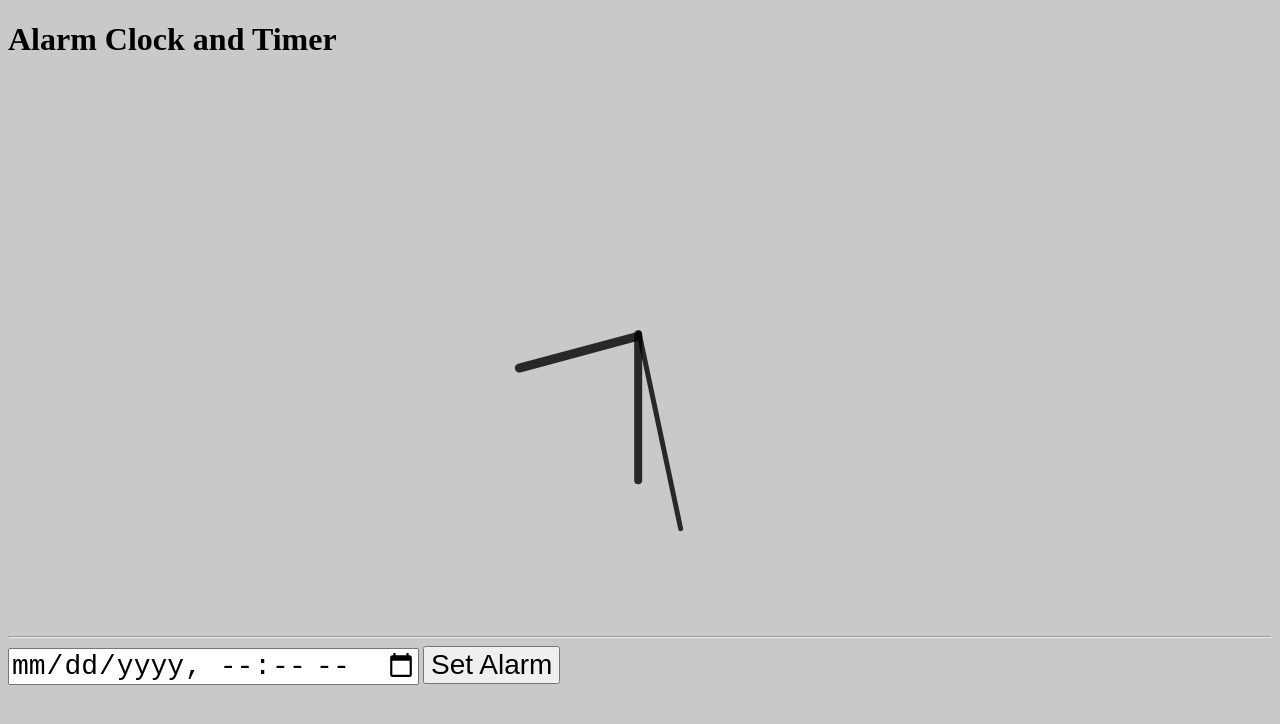
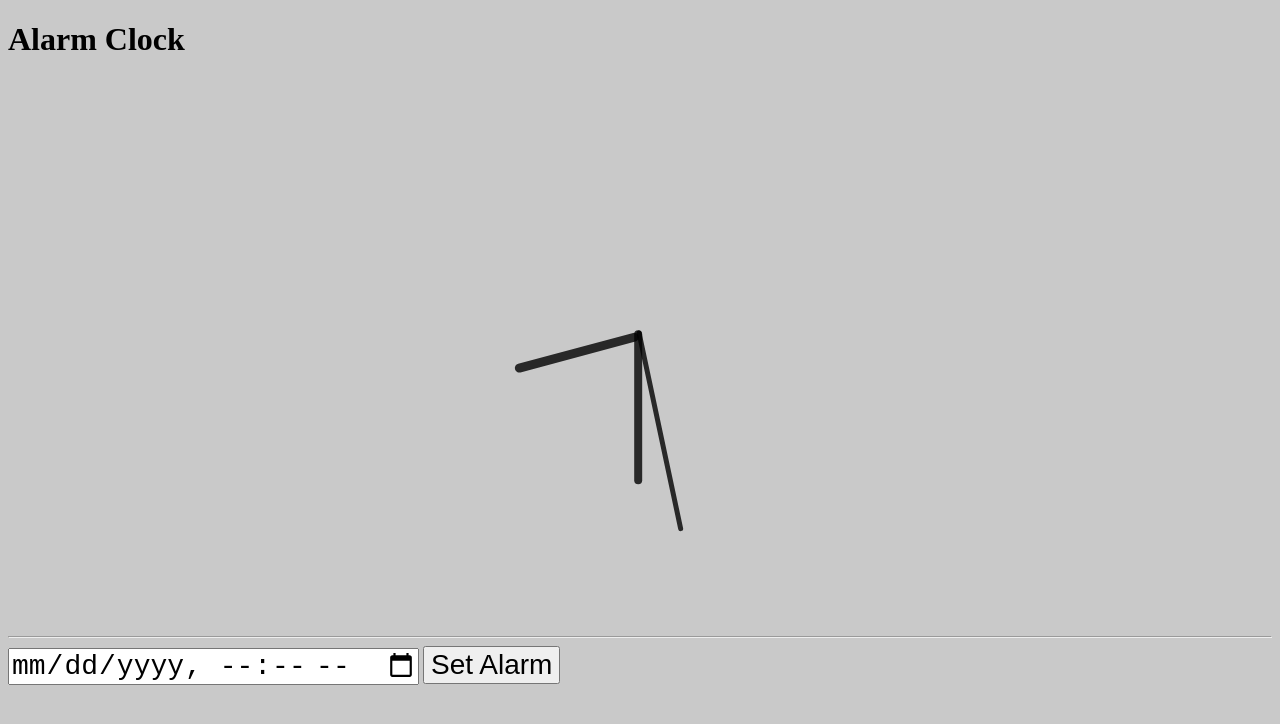
Before and after one commit to Chiranjit34/Alarm-Clock, a plain HTML site: page index.html in a window 1280 px wide. Drawn offline with Linux system fonts and the light colour scheme.

Commit message:
alarmClock

```diff
--- a/index.html
+++ b/index.html
@@ -8,8 +8,8 @@
     <link rel="stylesheet" href="style.css">
   </head>
   <body>
-    <!-- Clock Face -->
-    <h1>Alarm Clock and Timer</h1>
+
+    <h1>Alarm Clock</h1>
     <div id="clockContainer">
       <div id="hour"></div>
       <div id="minute"></div>
@@ -17,7 +17,7 @@
     </div>
     <br /><br />
     <hr />
-    <!-- Day Date Alarm settings -->
+
     <input id="alarmTime" type="datetime-local" />
     <button id="alarmButton" onClick="setAlarm(this)">Set Alarm</button>
     <div id="alarmOption" style="display: none">
```
